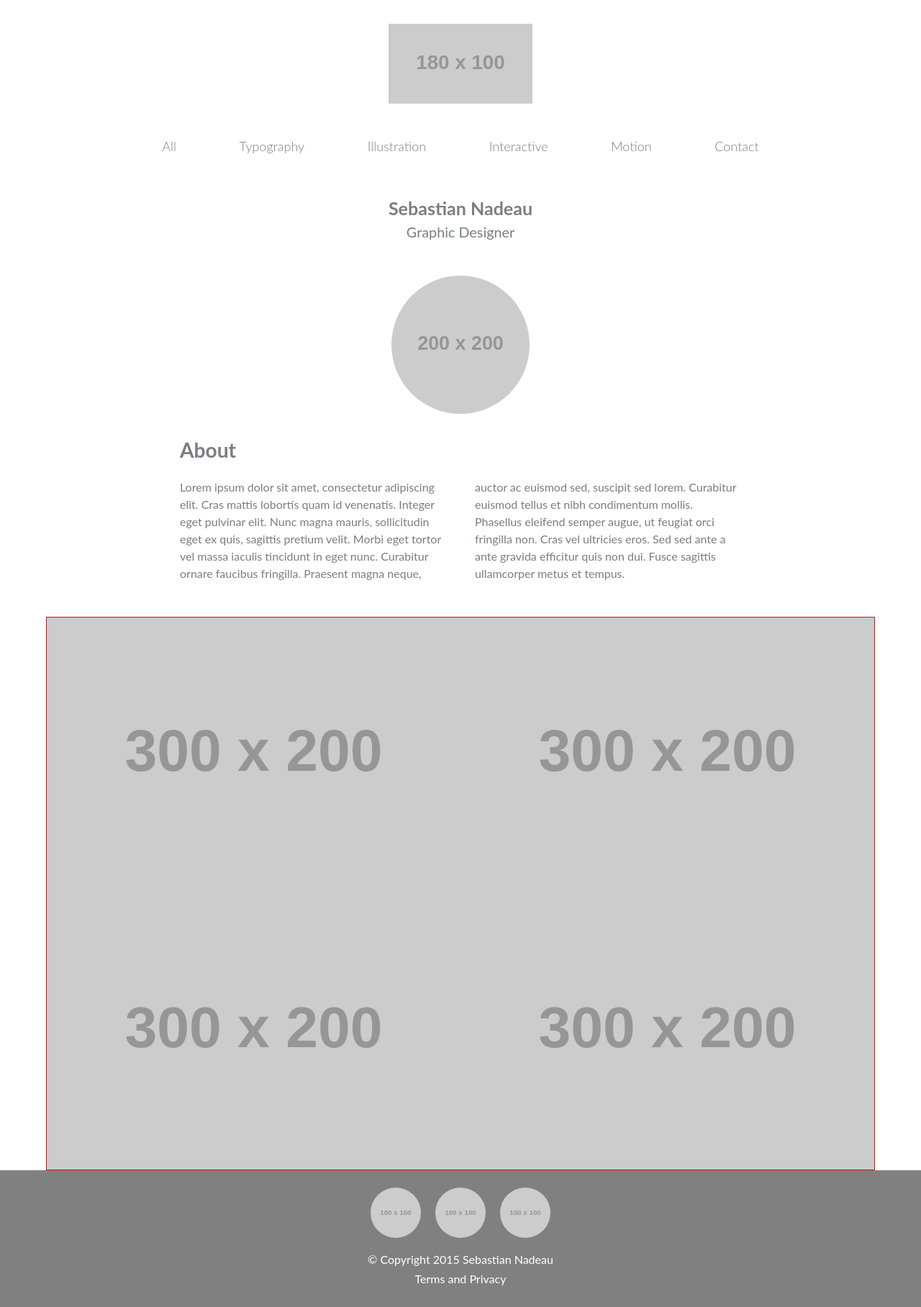
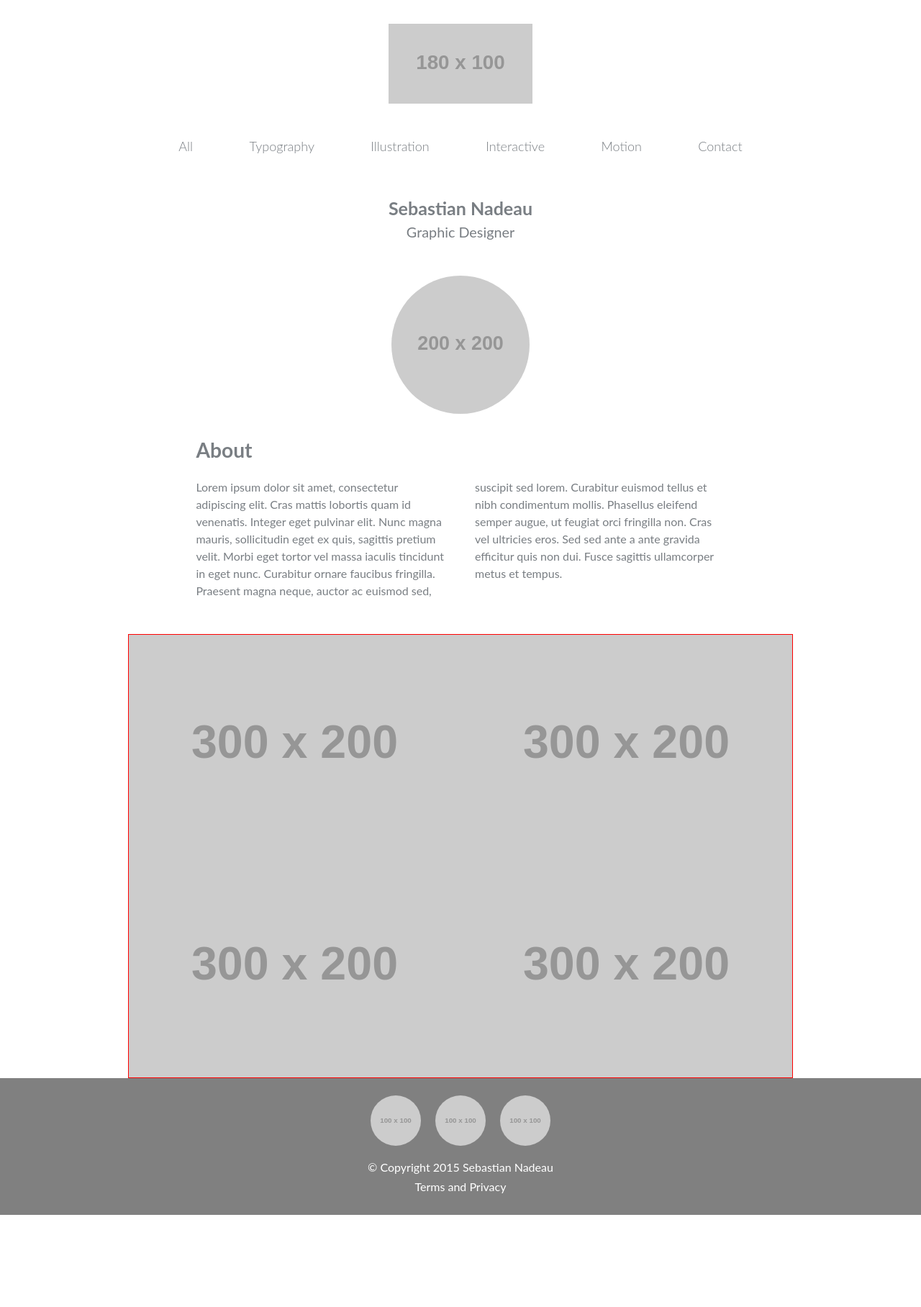
Before and after one commit to sebastiann88/personal-online-portfolio, a Jekyll site: the page built from index.html, in a window 1280 px wide. Shown: the whole page at 72% size. Built offline with Jekyll 4.4.1, drawn with Linux system fonts in a browser that asks for light colours; after the commit the page ends 1688 px from its top, so only the background shows below that.

Commit message:
style(css): adjust responsive grids

```diff
--- a/css/grids.css
+++ b/css/grids.css
@@ -27,7 +27,7 @@
     }
 }
 
-@media (min-width: 900px) {
+@media (min-width: 1000px) {
     .unit-l-1-3 {
         width: 33.3333%;
     }
--- a/css/main.css
+++ b/css/main.css
@@ -397,10 +397,6 @@
         color: #0b0b0b;
     }
 
-    .main-wrapper {
-        max-width: 90%;
-    }
-
     footer > div {
         max-width: 50%
     }
@@ -429,7 +425,28 @@
     .nav-check:checked ~ .nav-label .nav-close {
         display: inline-block;
     }
+
+    .main-wrapper {
+        max-width: 95%;
+    }
+
+    .previews-home {
+        max-width: 95%;
+        margin: 0 auto;
+    }
 }
+
+@media (min-width: 1000px) {
+    .main-wrapper {
+        max-width: 85%;
+    }
+
+    .previews-home {
+        max-width: 85%;
+        margin: 0 auto;
+    }
+}
+
 
 @media (min-width: 1545px) {
     .main-header {
@@ -448,11 +465,11 @@
         margin-right: auto;
     }
     .main-wrapper {
-        max-width: 70%;
+        max-width: 75%;
     }
 
     .previews-home {
-        max-width: 82%;
+        max-width: 100%;
         margin: 0 auto;
     }
 }
--- a/index.html
+++ b/index.html
@@ -9,7 +9,7 @@
 -->
 
 <div class="grid previews-home">
-    <figure class="unit unit-s-1 unit-m-1-2">
+    <figure class="unit unit-s-1 unit-m-1-2 unit-h-1-4">
         <a href="#">
             <img src="http://placehold.it/300x200" alt="Typography">
             <figcaption>
@@ -18,7 +18,7 @@
         </a>
     </figure>
 
-    <figure class="unit unit-s-1 unit-m-1-2">
+    <figure class="unit unit-s-1 unit-m-1-2 unit-h-1-4">
         <a href="#">
             <img src="http://placehold.it/300x200" alt="Illustration">
             <figcaption>
@@ -27,7 +27,7 @@
         </a>
     </figure>
 
-    <figure class="unit unit-s-1 unit-m-1-2">
+    <figure class="unit unit-s-1 unit-m-1-2 unit-h-1-4">
         <a href="#">
             <img src="http://placehold.it/300x200" alt="Interactive">
             <figcaption>
@@ -36,7 +36,7 @@
         </a>
     </figure>
 
-    <figure class="unit unit-s-1 unit-m-1-2">
+    <figure class="unit unit-s-1 unit-m-1-2 unit-h-1-4">
         <a href="#">
             <img src="http://placehold.it/300x200" alt="Motion">
             <figcaption>
```
